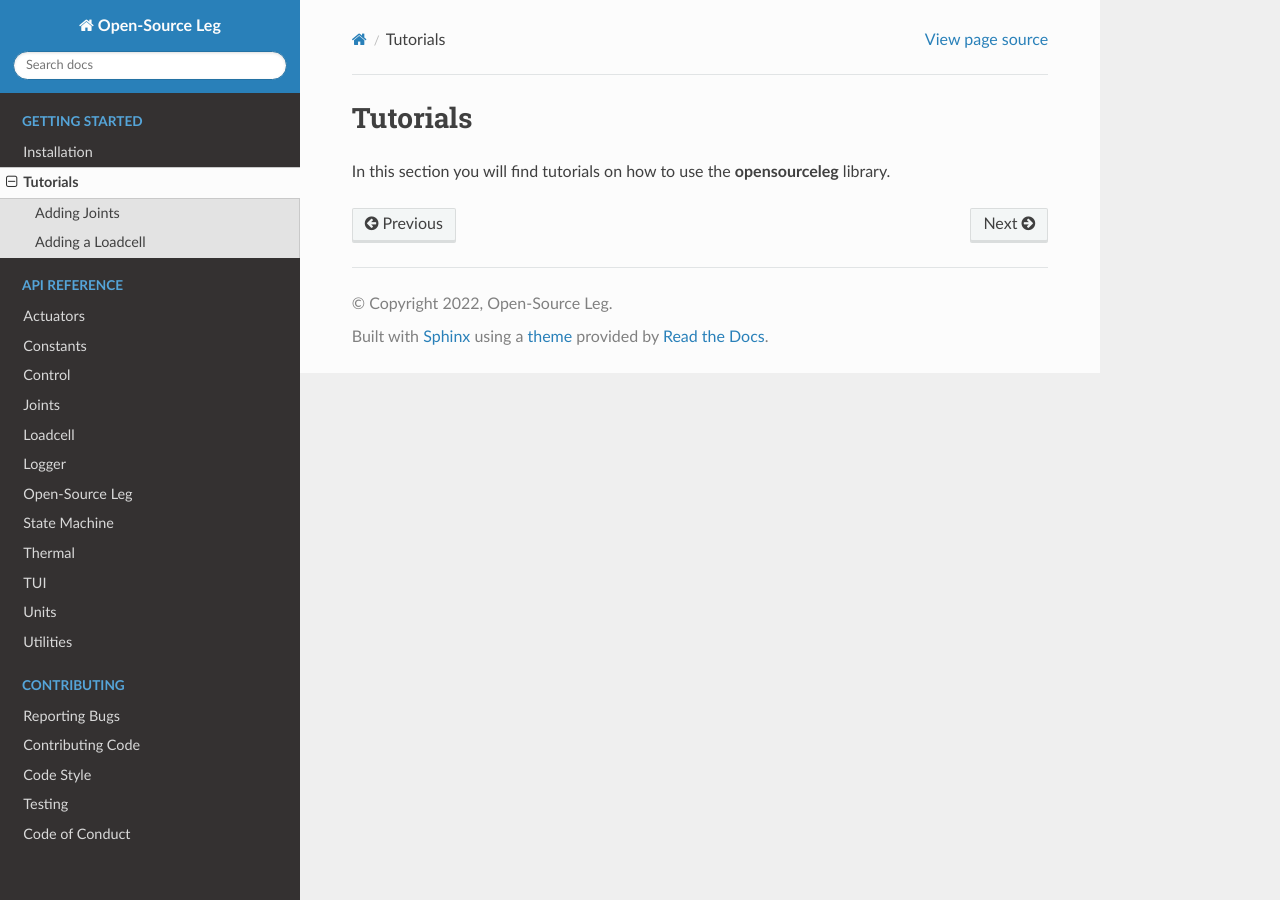
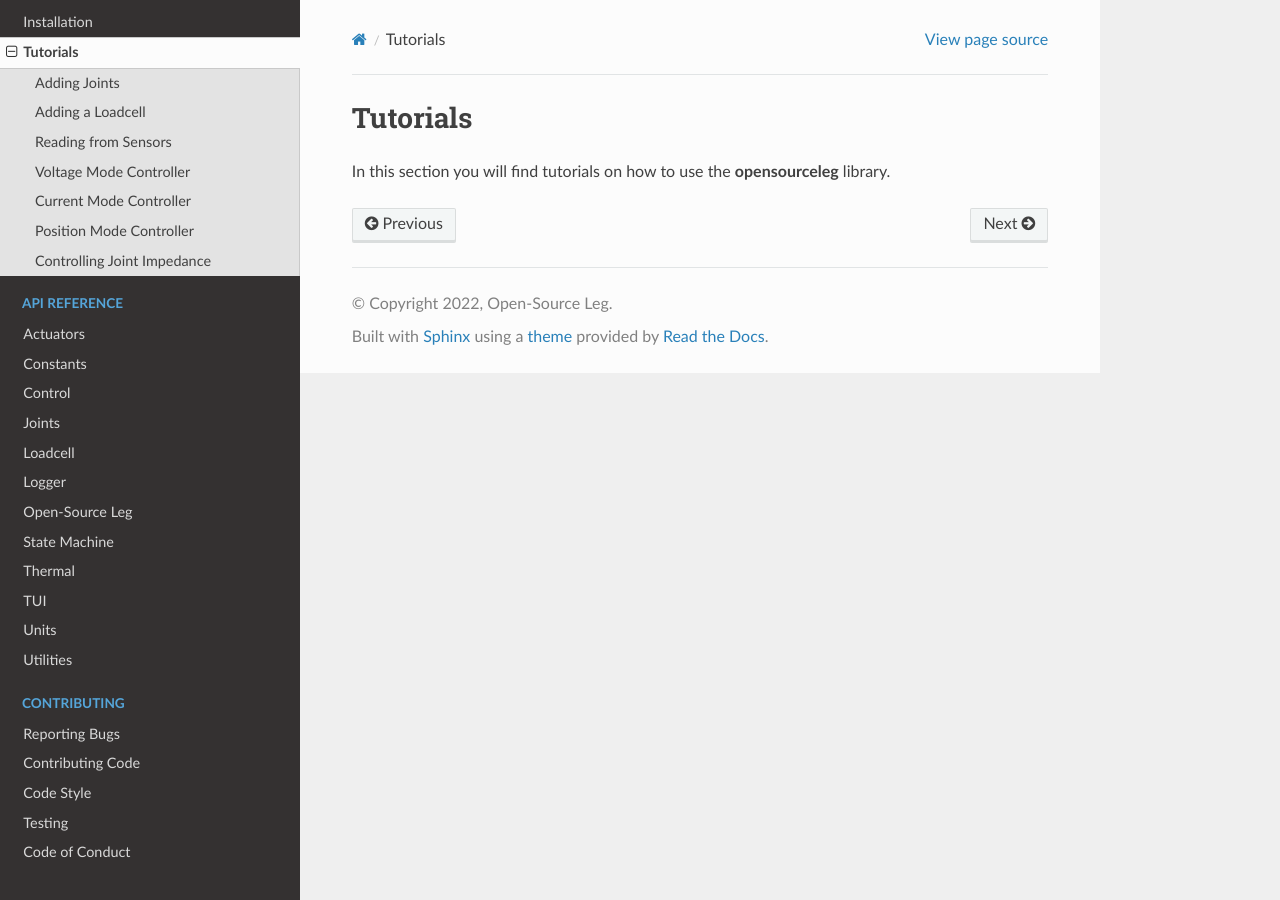
Before and after one commit to neurobionics/opensourceleg, a Sphinx documentation site: the page built from docs/tutorials.rst, in a window 1280 px wide. Built offline with Sphinx 7.4.7 and the Read the Docs theme 2.0.0, drawn with Linux system fonts in a browser that asks for light colours.

Commit message:
Added tutorial files to docs.

```diff
--- a/docs/tutorials.rst
+++ b/docs/tutorials.rst
@@ -9,3 +9,8 @@ In this section you will find tutorials on how to use the **opensourceleg** libr
 
     /tutorials/adding_joints
     /tutorials/adding_loadcell
+    /tutorials/reading_from_sensors
+    /tutorials/voltage_mode
+    /tutorials/current_mode
+    /tutorials/position_mode
+    /tutorials/impedance_mode
```
